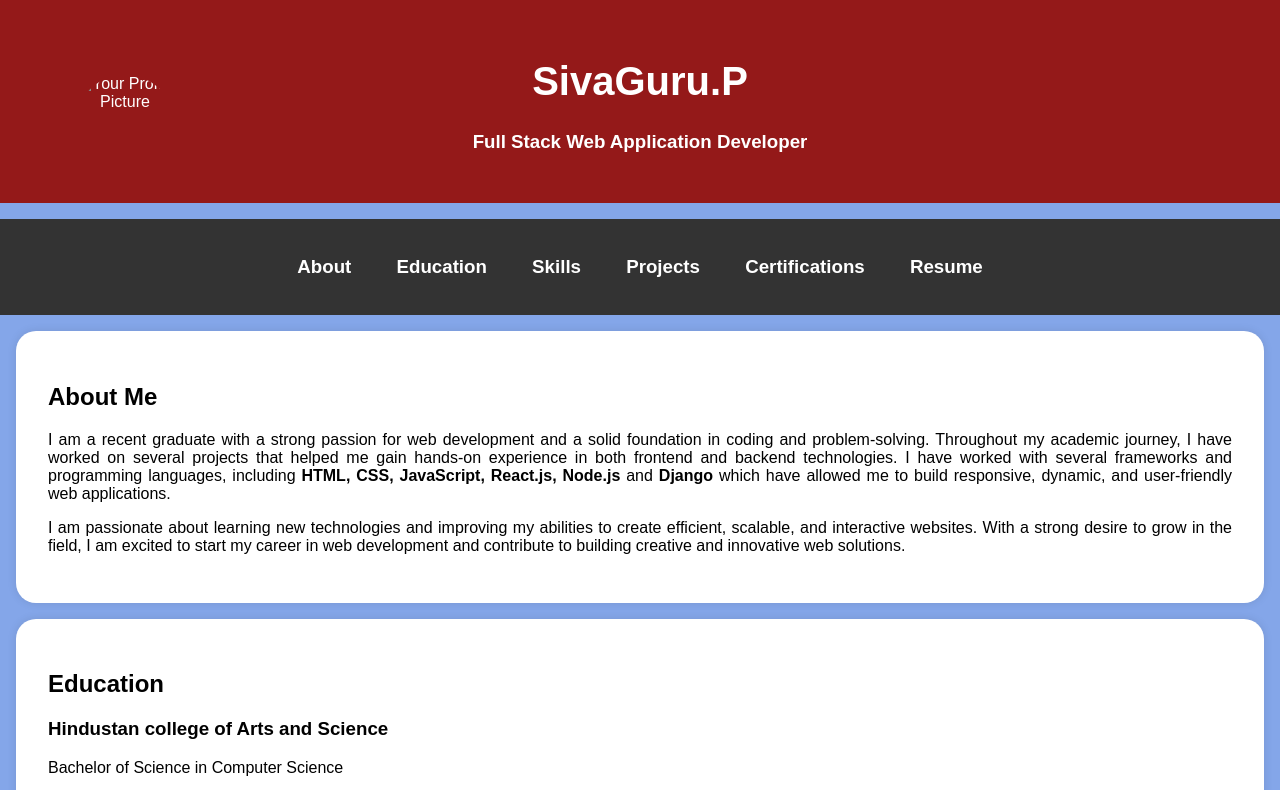
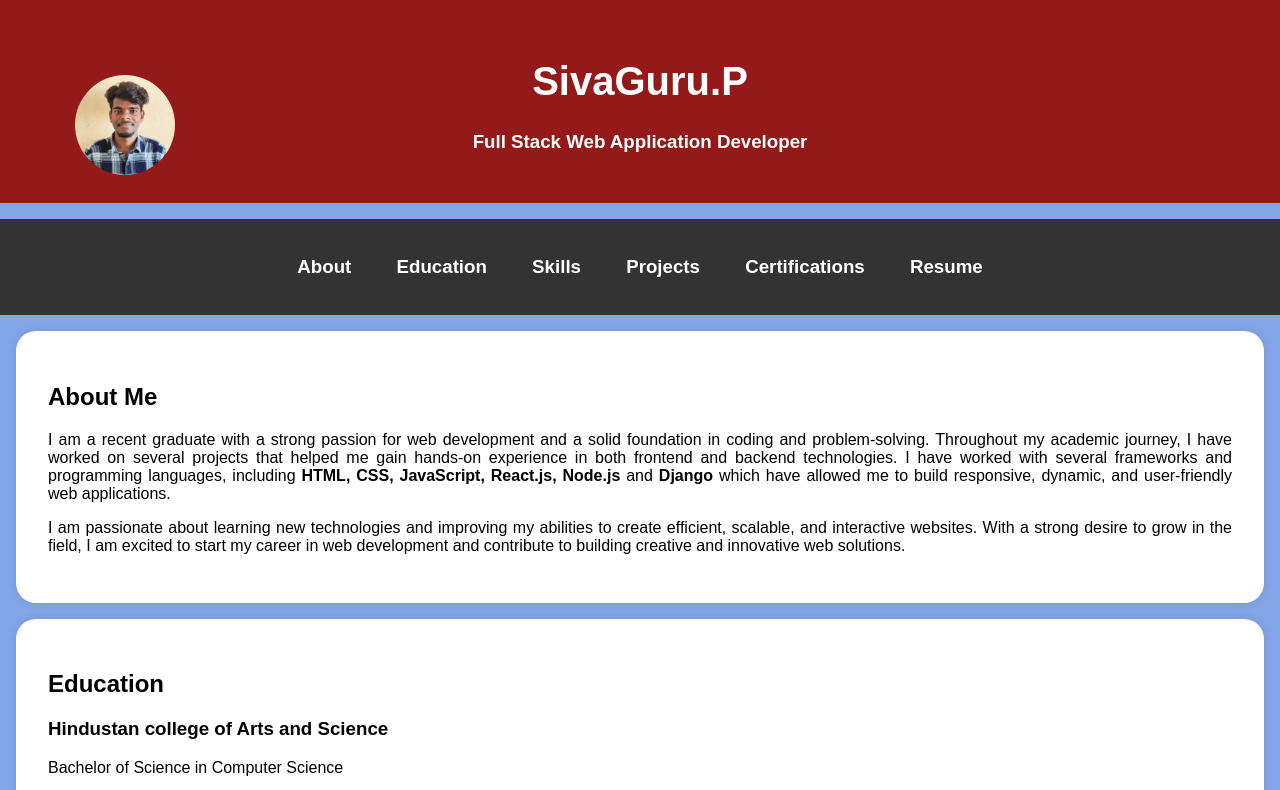
Before and after one commit to Sivaguru456/Sivaguru-portfolio-, a plain HTML site: page index.html in a window 1280 px wide. Shown: the top 790 px of the page. Drawn offline with Linux system fonts and the light colour scheme.

Commit message:
Update index.html

```diff
--- a/index.html
+++ b/index.html
@@ -98,7 +98,7 @@
     <header>
         <div class="header-content">
             <!-- Add your profile picture here -->
-            <img src="suriyakumar.jpg" alt="Your Profile Picture" class="profile-picture">
+            <img src="Guru.jpg" alt="Your Profile Picture" class="profile-picture">
             <h1>SivaGuru.P</h1>
             <h3><b>Full Stack Web Application Developer</b></h3>
         </div>
```
